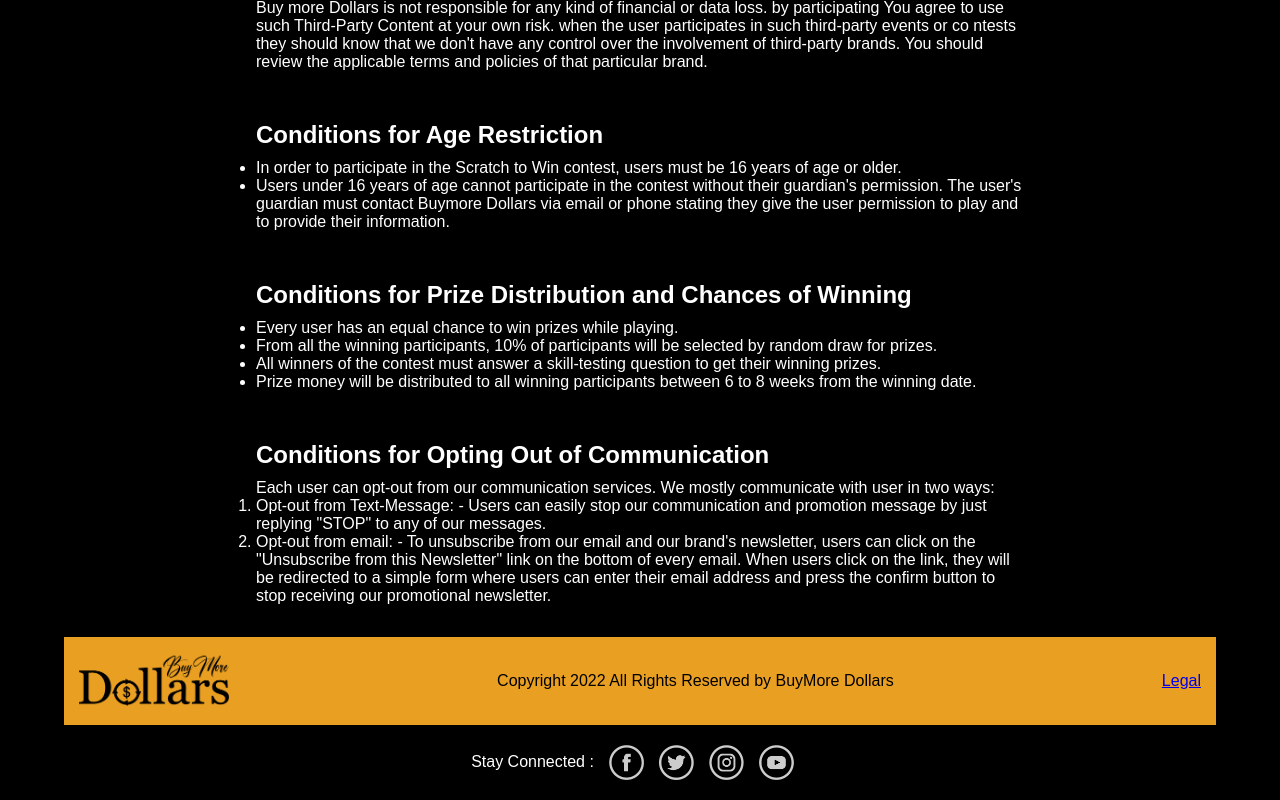
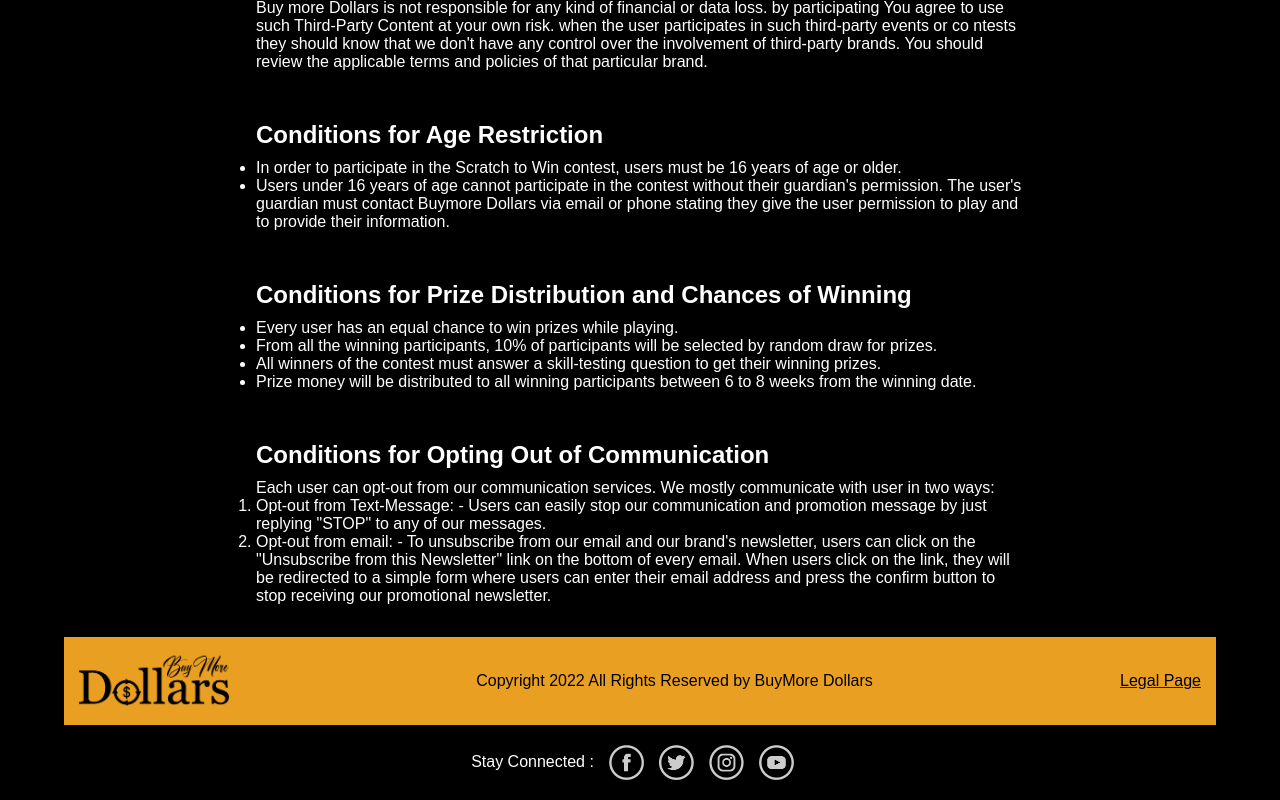
Before and after one commit to bull-chris/scratch-to-win, a React (Create React App) app in the folder scratch-to-win-react/: page /legal in a window 1280 px wide. Shown: the part 621-1421 px from the top of the page. Built offline with nearby package versions, Linux system fonts and the light colour scheme.

Commit message:
added some styling for legal page link in footer

```diff
--- a/scratch-to-win-react/src/components/footer.js
+++ b/scratch-to-win-react/src/components/footer.js
@@ -13,7 +13,7 @@
                     {/* footer copyright */}
                     <p>Copyright 2022 All Rights Reserved by BuyMore Dollars</p>
                     {/* footer legal */}
-                    <Link to="/legal"><p>Legal</p></Link>
+                    <Link to="/legal"><p id='legal_styles'>Legal Page</p></Link>
                 </section>
                 {/* social media icons */}
                 <section className="socialIcon">
--- a/scratch-to-win-react/src/css/style.css
+++ b/scratch-to-win-react/src/css/style.css
@@ -293,6 +293,10 @@
     margin-right: 15px;
 }
 
+#legal_styles{
+    color: black;
+}
+
 /** responsive styling settings */
 /* mobile styling */
 @media screen and (max-width: 640px) {
```
